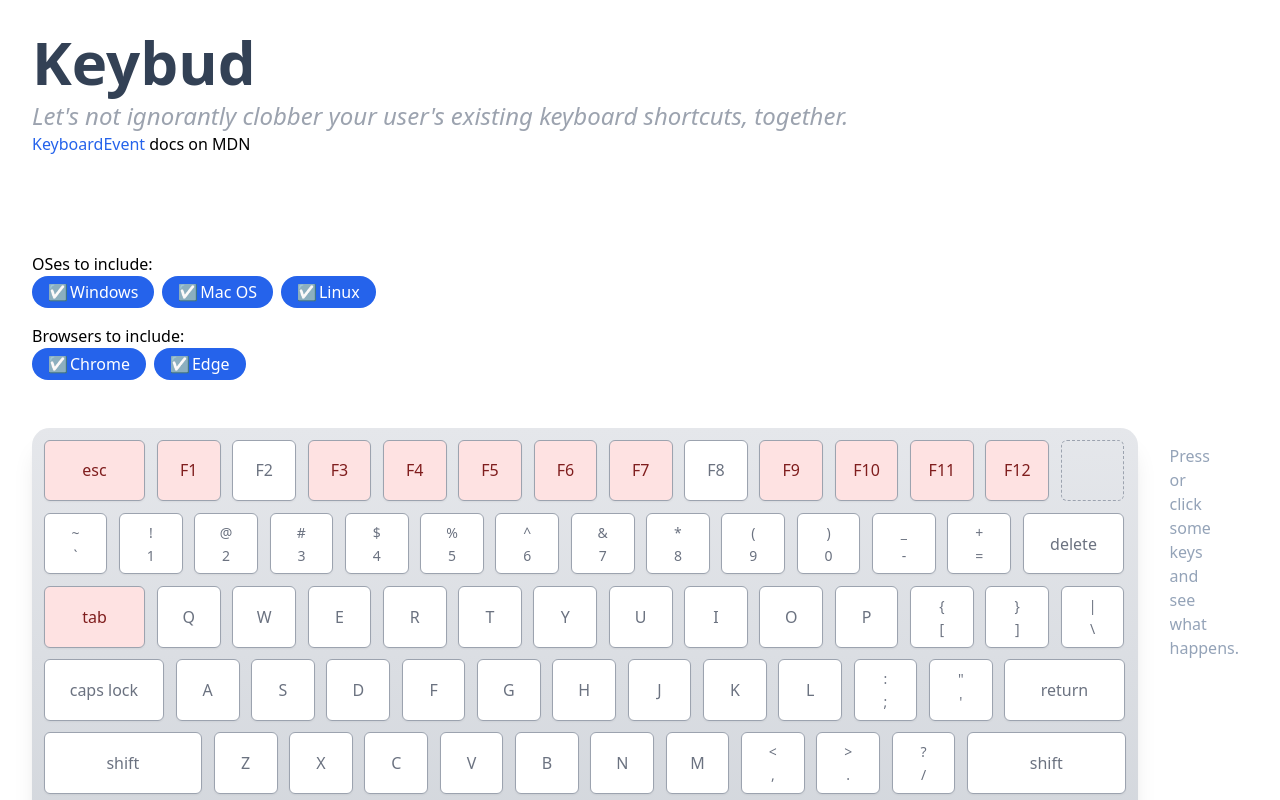
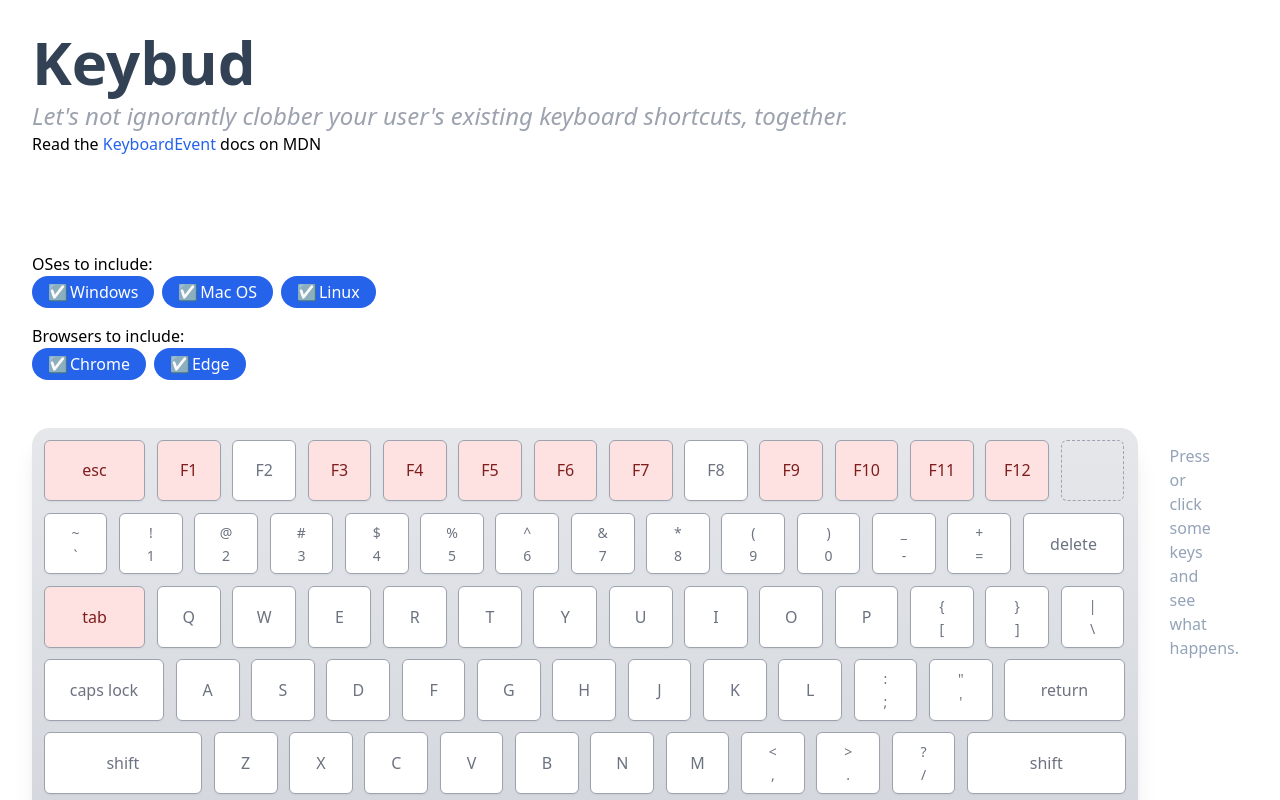
Before and after one commit to cbuchert/keybud, a React (Vite) app: page / in a window 1280 px wide. Shown: the top 800 px of the page. Built offline with nearby package versions, Linux system fonts and the light colour scheme.

Commit message:
Better link to the docs.

```diff
--- a/src/components/atoms/PageTitle.tsx
+++ b/src/components/atoms/PageTitle.tsx
@@ -9,6 +9,7 @@ export const PageTitle: FC = () => {
         together.
       </h2>
       <p>
+        Read the{" "}
         <a
           href="https://developer.mozilla.org/en-US/docs/Web/API/KeyboardEvent"
           className={
```
